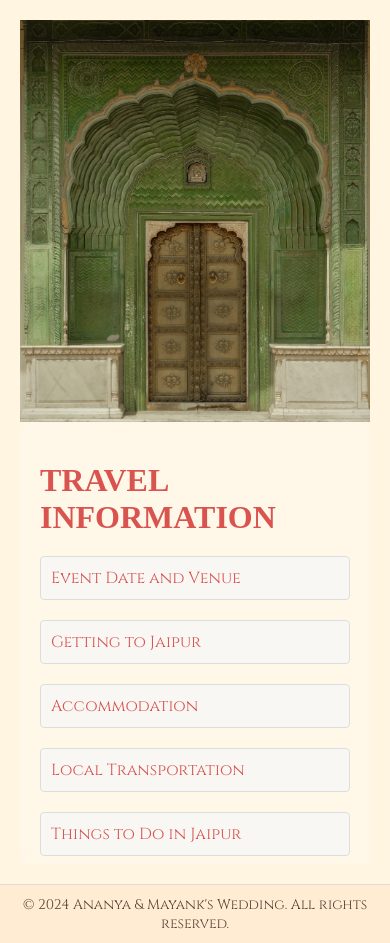
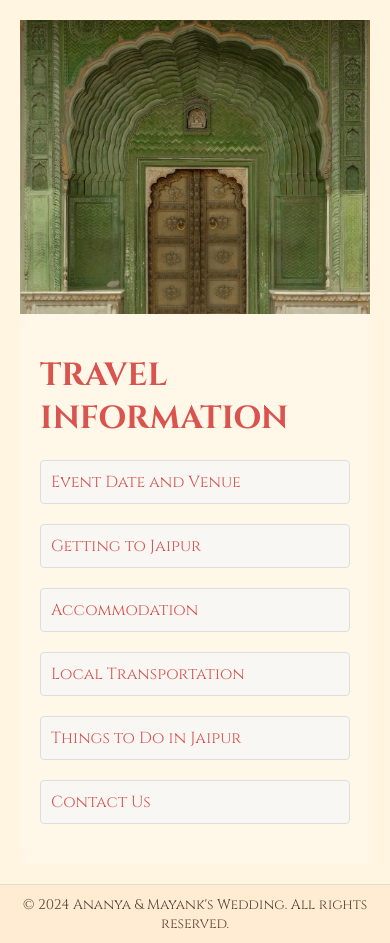
Before and after one commit to mayank26saxena/wedding-website, a Flask app: page /travel in a window 390 px wide. Shown: the part 79-1022 px from the top of the page. Run offline with Flask 2, Linux system fonts and the light colour scheme.

Commit message:
Convert to single column for easy scrolling on mobile devices for travel page

```diff
--- a/templates/travel.html
+++ b/templates/travel.html
@@ -6,18 +6,31 @@
 <style>
     .travel-page-container {
         display: flex;
+        flex-direction: column; /* Change to column on mobile */
         width: 100%;
         height: 100vh; /* Ensure the container takes up the full viewport height */
-        overflow: hidden;
+        overflow-y: auto; /* Enable vertical scrolling for the entire container */
         align-items: stretch; /* Make sure child items stretch to the same height */
+    }
+    @media (min-width: 768px) {
+        .travel-page-container {
+            flex-direction: row; /* Change to row on larger screens */
+        }
     }
     .slideshow-container {
         flex: 1;
         position: relative;
-        max-width: 50%;
+        max-width: 100%;
+        height: 50vh; /* Ensure the image container takes up half the height on mobile */
         overflow: hidden;
         display: flex;
         align-items: flex-start; /* Align items to the top */
+    }
+    @media (min-width: 768px) {
+        .slideshow-container {
+            max-width: 50%;
+            height: 100%; /* Ensure the image container takes up the full height on larger screens */
+        }
     }
     .slideshow-container img {
         width: 100%;
@@ -35,8 +48,8 @@
     }
     .travel-content {
         flex: 1;
-        max-width: 50%;
-        height: 100%; /* Ensure the container takes up the full height of the parent */
+        max-width: 100%;
+        height: auto; /* Adjust height for mobile view */
         padding: 20px; /* Adjusted padding */
         display: flex;
         flex-direction: column;
@@ -44,14 +57,20 @@
         background-color: rgba(255, 255, 255, 0.2); /* White with 20% opacity */
         backdrop-filter: blur(10px); /* Optional: adds a blur effect behind the text */
         color: #333; /* Text color */
-        overflow-y: auto; /* Enable vertical scrolling */
+    }
+    @media (min-width: 768px) {
+        .travel-content {
+            max-width: 50%;
+            height: 100%; /* Ensure the content takes up the full height on larger screens */
+            overflow-y: auto; /* Enable vertical scrolling for the content on larger screens */
+        }
     }
     .travel-content h2 {
         font-size: 2em;
         margin-bottom: 20px;
         width: 100%; /* Ensure the heading covers the full width */
         color: #d9534f; /* Updated color */
-        font-family: 'Your-Font-Family'; /* Replace with your actual font-family */
+        font-family: 'Cinzel', serif; /* Updated font-family */
         text-transform: uppercase; /* Example text transformation */
         text-align: left; /* Left align the heading */
         margin: 0; /* Remove default margin */
@@ -82,15 +101,6 @@
     }
     .travel-answer.active {
         display: block;
-    }
-    @media (max-width: 767px) {
-        .travel-page-container {
-            flex-direction: column;
-        }
-        .slideshow-container, .travel-content {
-            max-width: 100%;
-            height: auto; /* Adjust height for mobile view */
-        }
     }
 </style>
 
```
